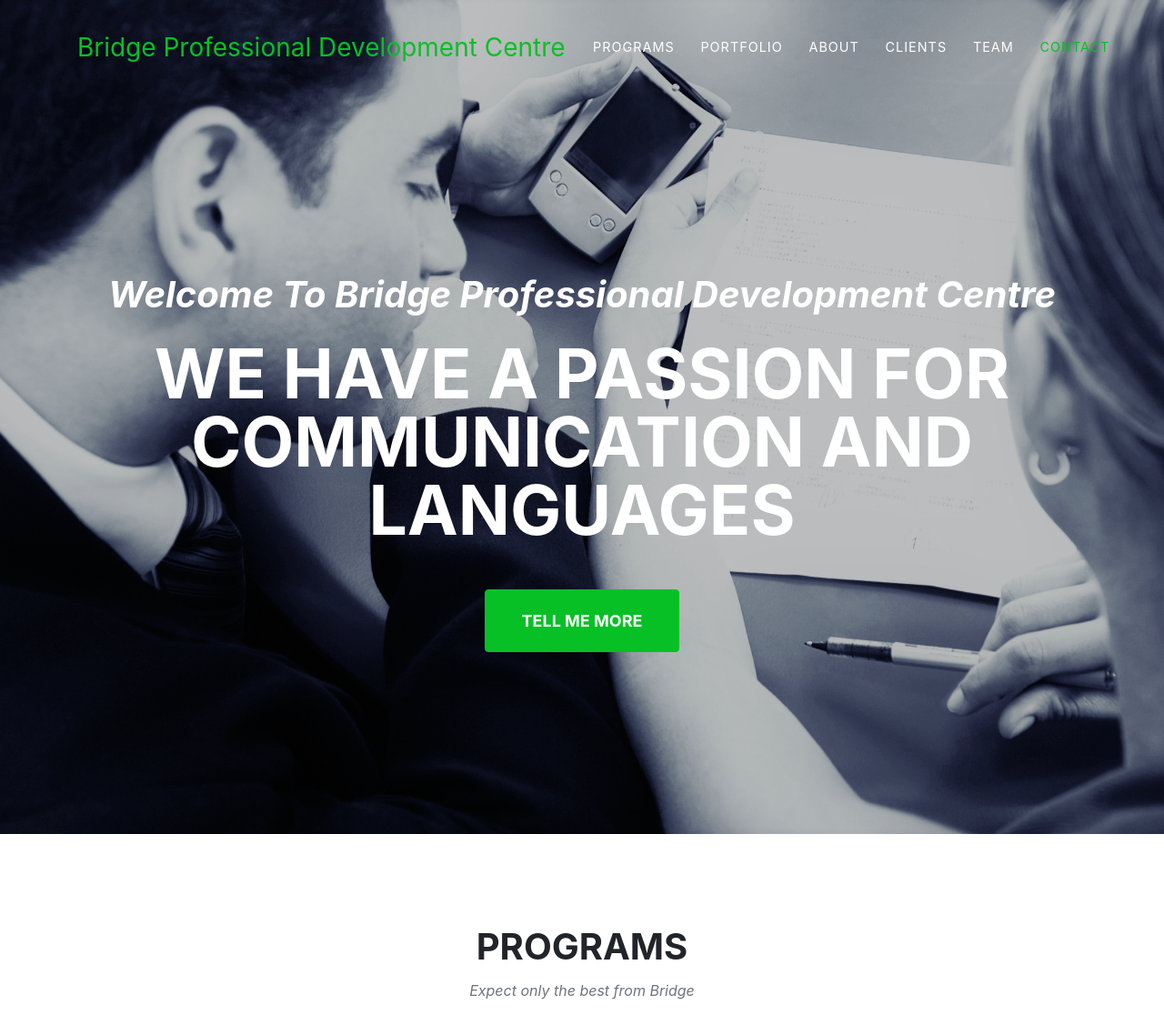
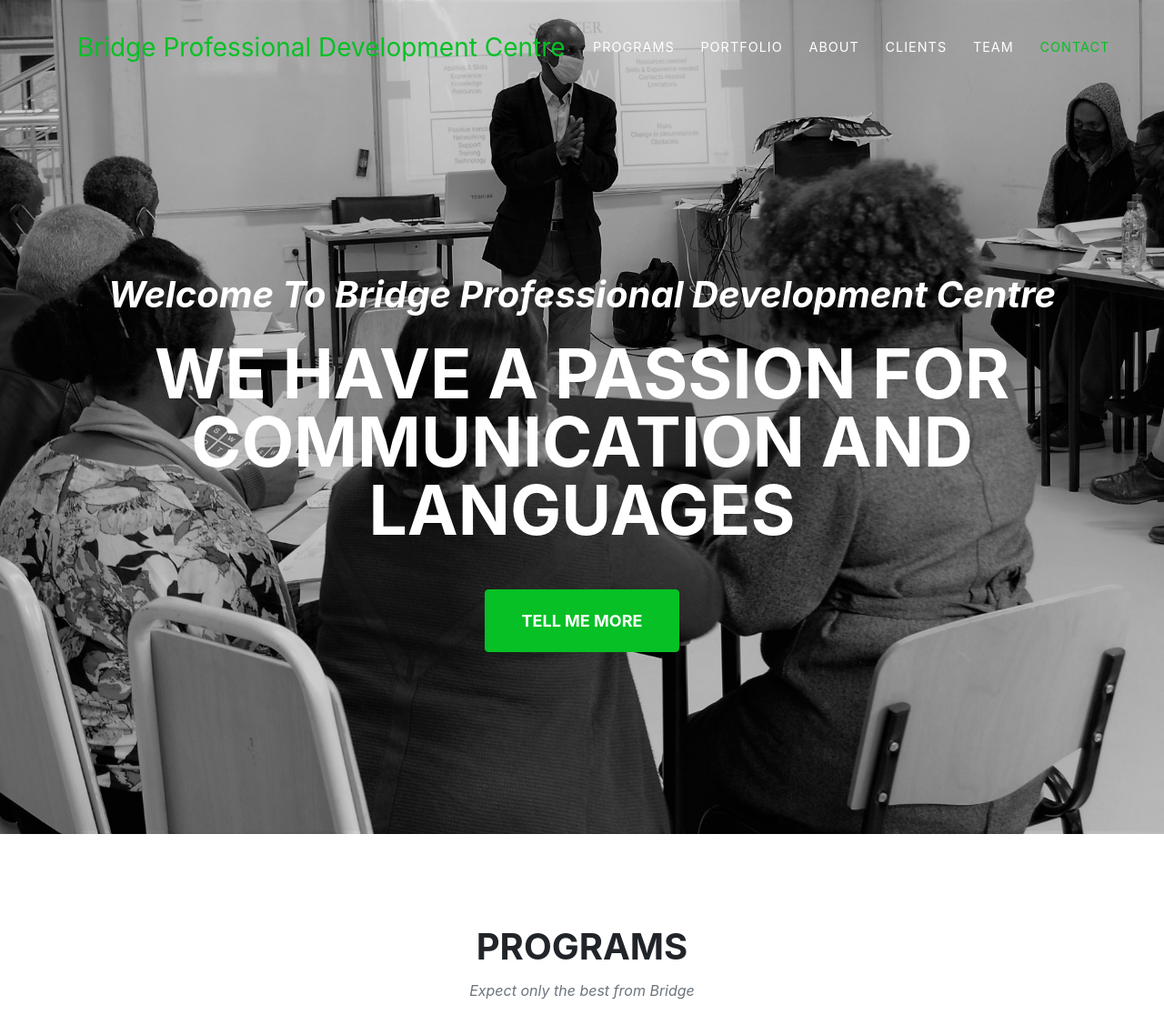
Before and after one commit to BekaHaile/Bridge-school, a PHP site: page /index.html in a window 1280 px wide. Shown: the top 1116 px of the page at 91% size. Run offline with PHP 8.4, Linux system fonts and the light colour scheme.

Commit message:
Head-bg changed

```diff
--- a/css/agency.css
+++ b/css/agency.css
@@ -194,7 +194,7 @@ img::-moz-selection {
 header.masthead {
   text-align: center;
   color: white;
-  background-image: url("../img/header-bg.png");
+  background-image: url("../img/header-bg.jpg");
   /* background-color: #3c454d; */
   background-repeat: no-repeat;
   background-attachment: scroll;
--- a/scss/layout/_masthead.scss
+++ b/scss/layout/_masthead.scss
@@ -2,7 +2,7 @@
 header.masthead {
   text-align: center;
   color: white;
-  background-image: url('../img/header-bg.png');
+  background-image: url("../img/header-bg.jpg");
   // background-color: #3c454d;
   background-repeat: no-repeat;
   background-attachment: scroll;
@@ -27,7 +27,7 @@ header.masthead {
     }
   }
 }
-@media(min-width:768px) {
+@media (min-width: 768px) {
   header.masthead {
     .intro-text {
       padding-top: 300px;
```
Also changed, not shown: css/agency.min.css, img/header-bg.jpg (added), img/header-bg.png (deleted).
